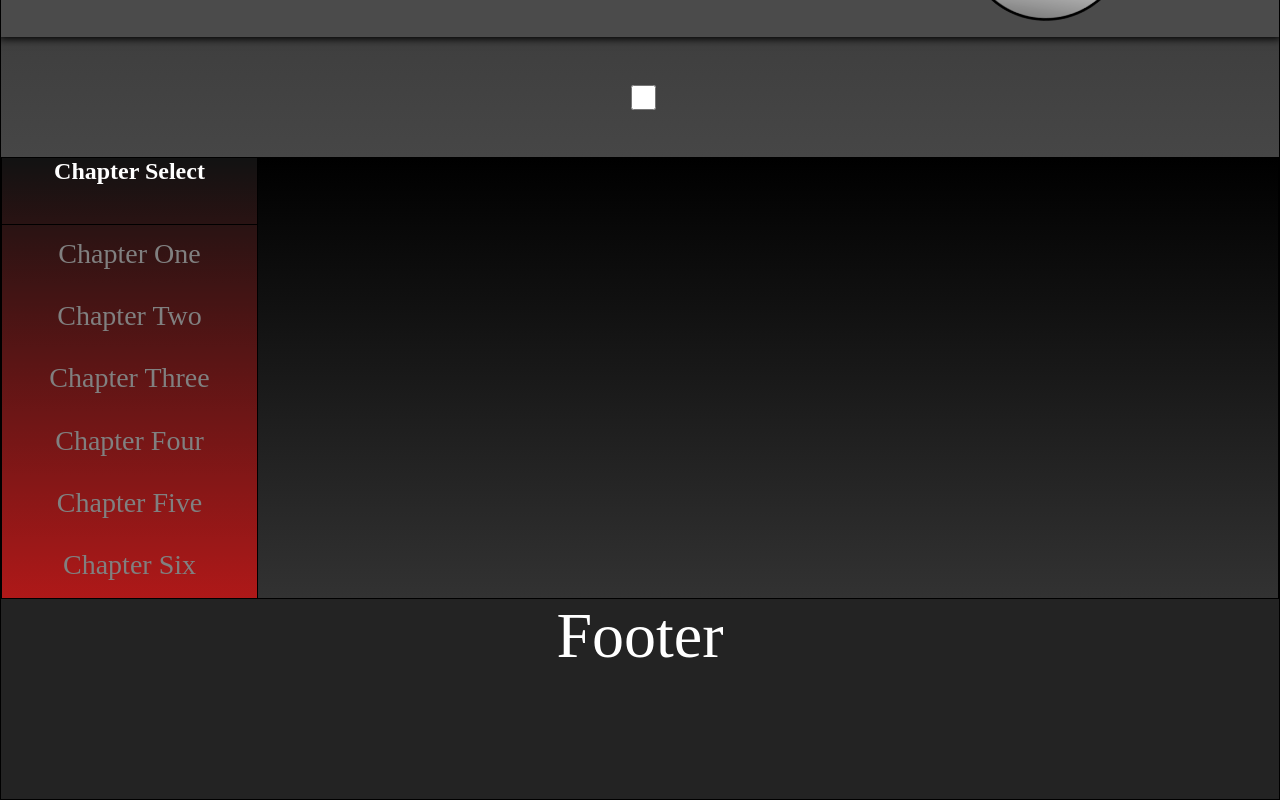
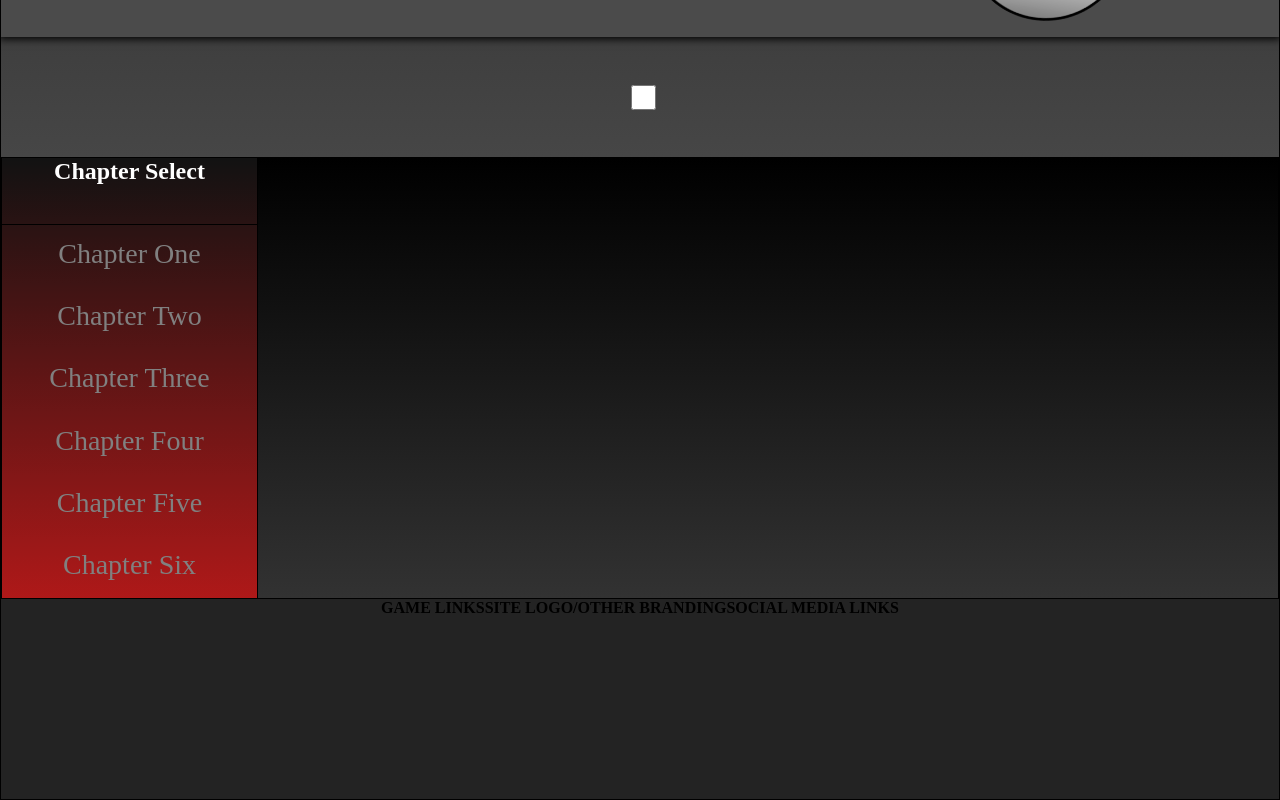
Before and after one commit to Yahzefi/Karma-Tracker-Application__React, a React (Create React App) app: page / in a window 1280 px wide. Shown: the part 164-964 px from the top of the page. Built offline with nearby package versions, Linux system fonts and the light colour scheme.

Commit message:
Update Footer.js

```diff
--- a/src/components/Footer.js
+++ b/src/components/Footer.js
@@ -3,7 +3,15 @@
 const Footer = () => {
     return (
         <div className="foot-cont">
-            <p style={{fontSize: "64px", color: "white"}}>Footer</p>
+            <div className="gameLinks-cont">
+                <h4>GAME LINKS</h4>
+            </div>
+            <div className="brand-cont">
+                <h4>SITE LOGO/OTHER BRANDING</h4>
+            </div>
+            <div className="contact-cont">
+                <h4>SOCIAL MEDIA LINKS</h4>
+            </div>
         </div>
     )
 }
```
